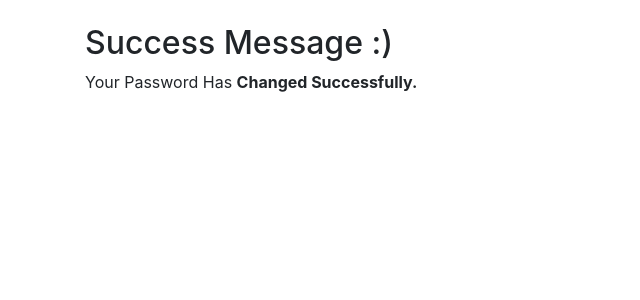
After one commit to sina-rastgouyan/django_course_bookstore_project, a Django app: template templates/registration/password_change_done.html in a window 1280 px wide. The commit adds this page. Shown: the top 300 px of the page, without its empty margins (0-640 px from the left). Run offline with Django 4.2, Linux system fonts and the light colour scheme; the template is opened without the code that fills it, so the values that code supplies are empty.

Commit message:
Change Password Implementation Completed.

```diff
--- a/templates/registration/login.html
+++ b/templates/registration/login.html
@@ -3,9 +3,9 @@
 {% block page_title %}Login Page{% endblock %}
 
 {% block content %}
-    <form action='' method='post'>
+    <form class='mt-3' action='' method='post'>
         {% csrf_token %}
         {{ form.as_p }}
-        <button type='submit'>Login</button>
+        <button class='btn btn-success mt-3' type='submit'>Login</button>
     </form>
 {% endblock %}
--- /dev/null
+++ b/templates/registration/password_change_done.html
@@ -0,0 +1,7 @@
+{% extends '_base.html' %}
+
+{% block page_title %}Change Notification Page{% endblock %}
+{% block content %}
+    <h2 class='mt-4'>Success Message :)</h2>
+    <p>Your Password Has <b>Changed Successfully.</b></p>
+{% endblock %}
```
Also changed, not shown: templates/registration/password_change_form.html (added, +11 -0 lines).
